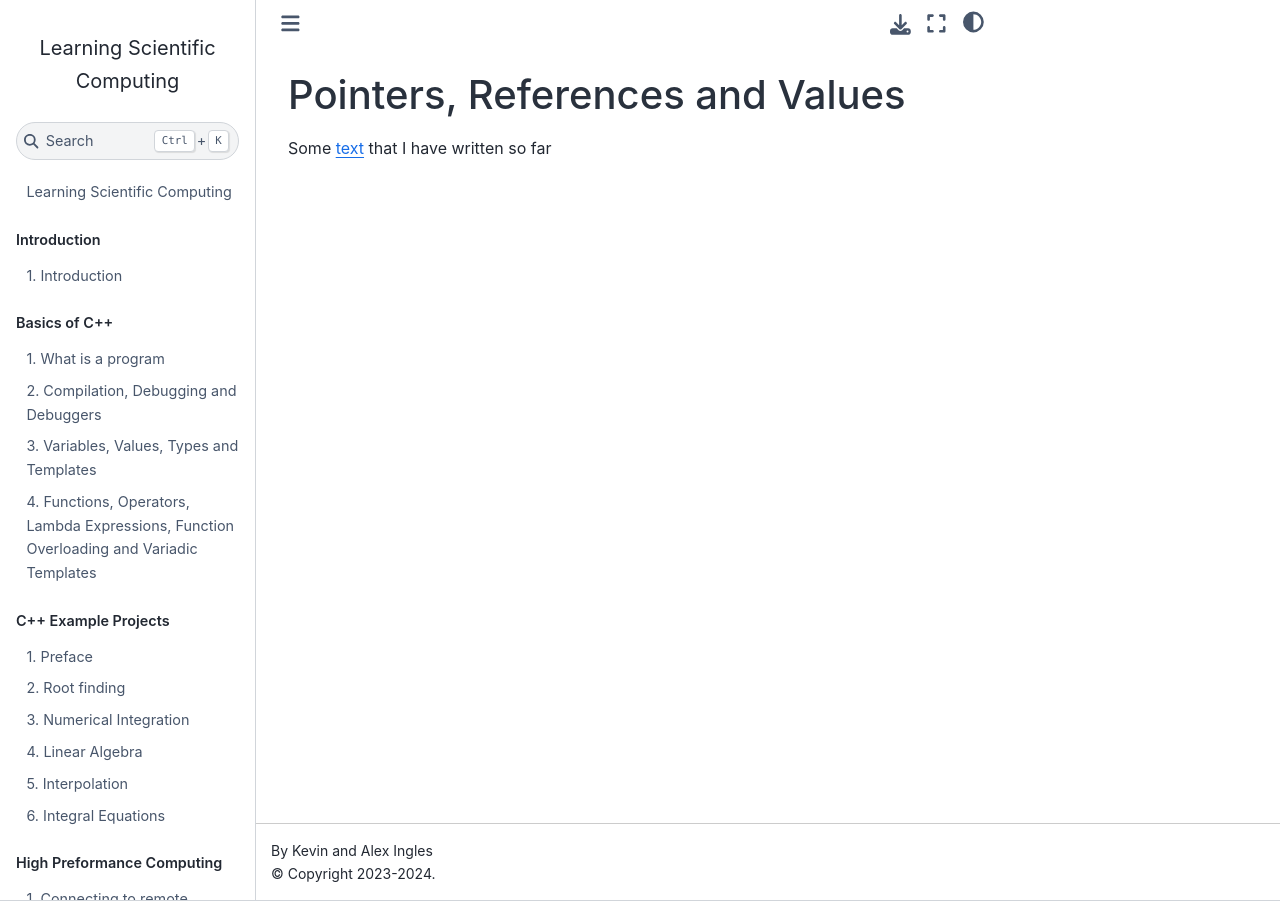
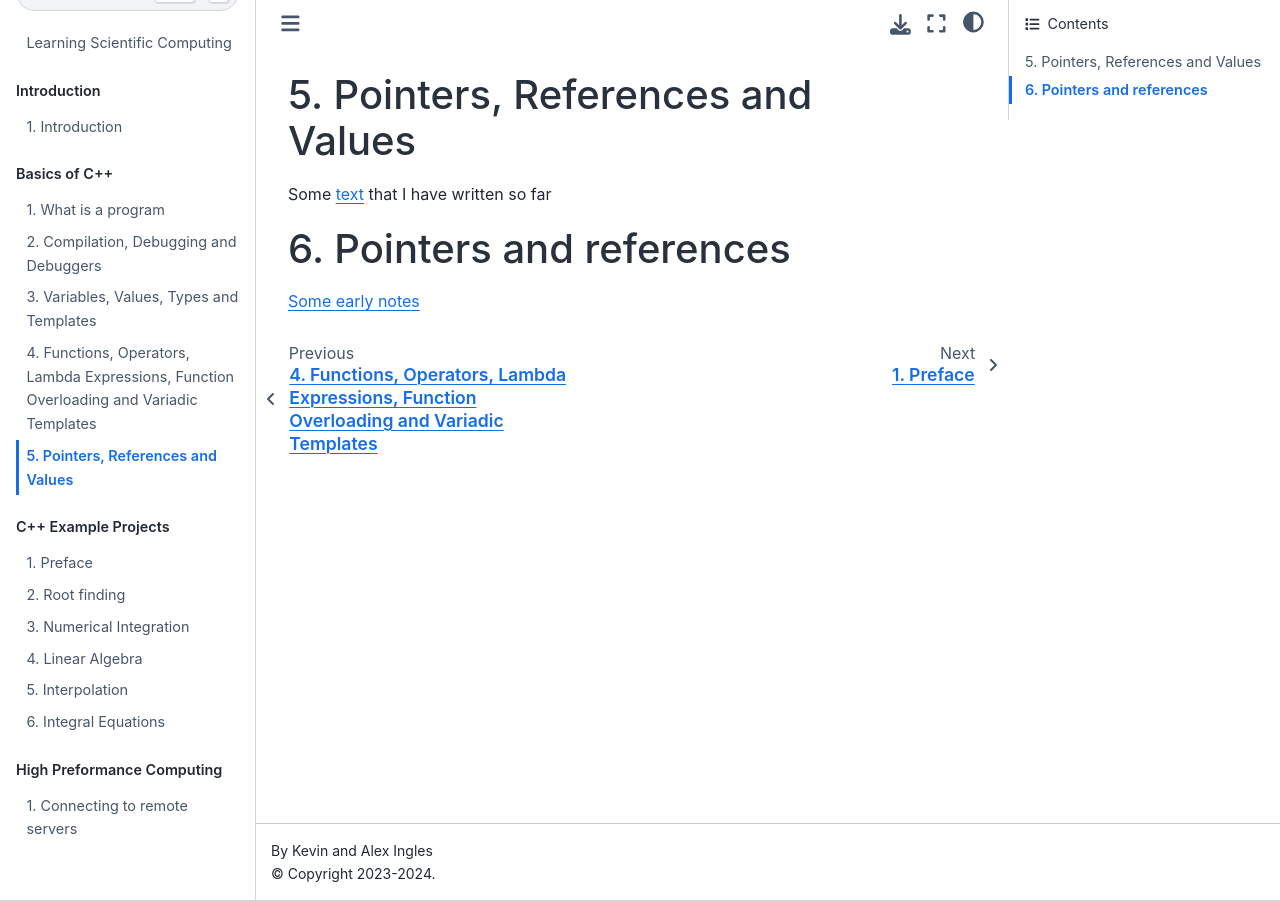
Before and after one commit to ominusliticus/learning_scientific_computing, a Jupyter Book: the page built from cpp_chapters/pointers.md, in a window 1280 px wide. Built offline with Jupyter Book 1.0.4 settings and Sphinx 7.4.7 and the Sphinx Book theme 1.1.4, drawn with Linux system fonts in a browser that asks for light colours.

Commit message:
More updates??? I have been away from this project for a while

```diff
--- a/_toc.yml
+++ b/_toc.yml
@@ -15,6 +15,7 @@ parts:
     - file: cpp_chapters/compilation_and_debugging
     - file: cpp_chapters/values_and_types
     - file: cpp_chapters/functions
+    - file: cpp_chapters/pointers
   - caption: C++ Example Projects
     numbered: true
     chapters:
--- a/cpp_chapters/pointers.md
+++ b/cpp_chapters/pointers.md
@@ -1,3 +1,7 @@
 # Pointers, References and Values
 
 Some [text](https://godbolt.org/z/GW7eMKT1E) that I have written so far
+
+# Pointers and references
+
+[Some early notes](https://godbolt.org/z/bGaj169TE)
```
